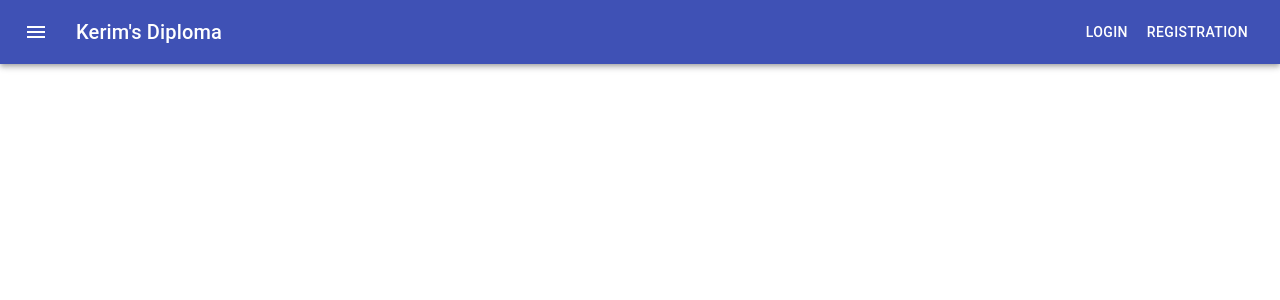
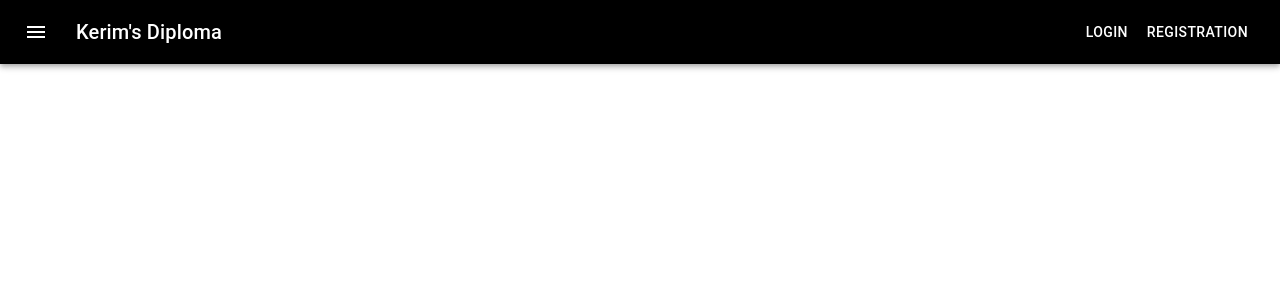
Before and after one commit to ARDBoNd/Diplom, a React (Create React App) app: page / in a window 1280 px wide. Shown: the top 300 px of the page. Built offline with nearby package versions, Linux system fonts and the light colour scheme.

Commit message:
upd: changed the color;

```diff
--- a/src/App.js
+++ b/src/App.js
@@ -31,7 +31,7 @@ function App() {
 
     return (
     <BrowserRouter>
-        <AppBar position="static">
+        <AppBar style={{backgroundColor: 'black'}} position="static">
                 <Toolbar>
                     <IconButton edge="start" className={classes.menuButton} color="inherit" aria-label="menu">
                         <MenuIcon />
```
